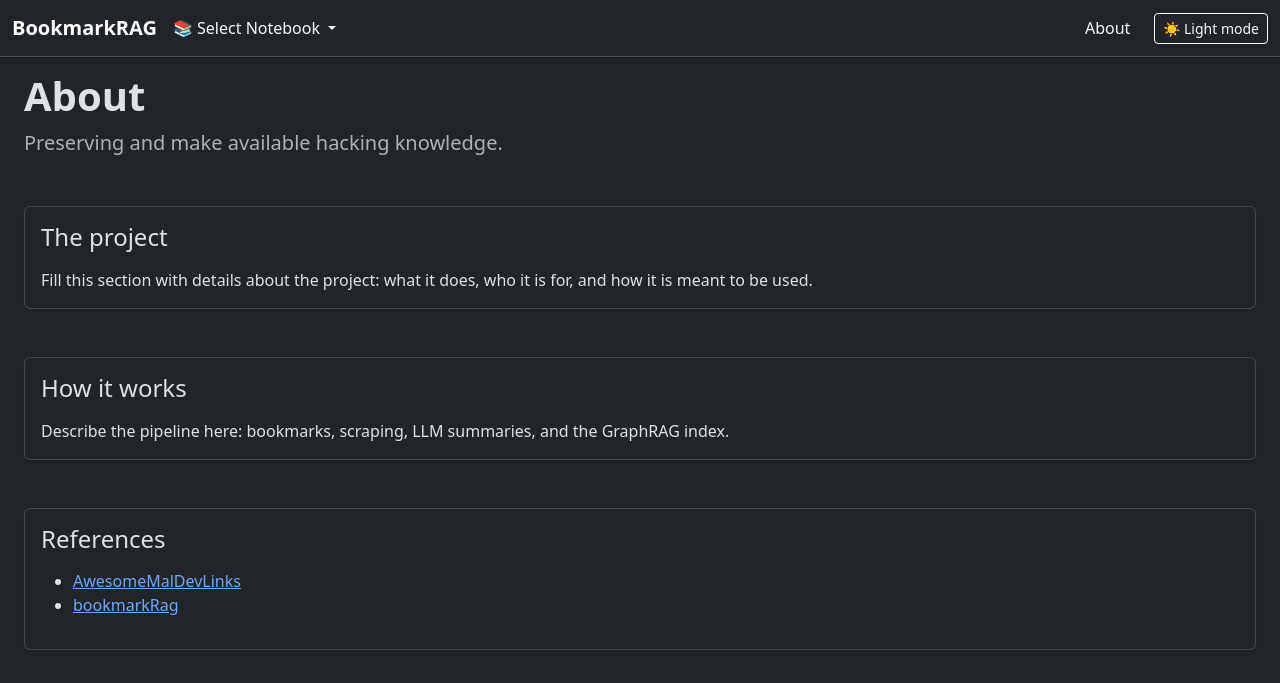
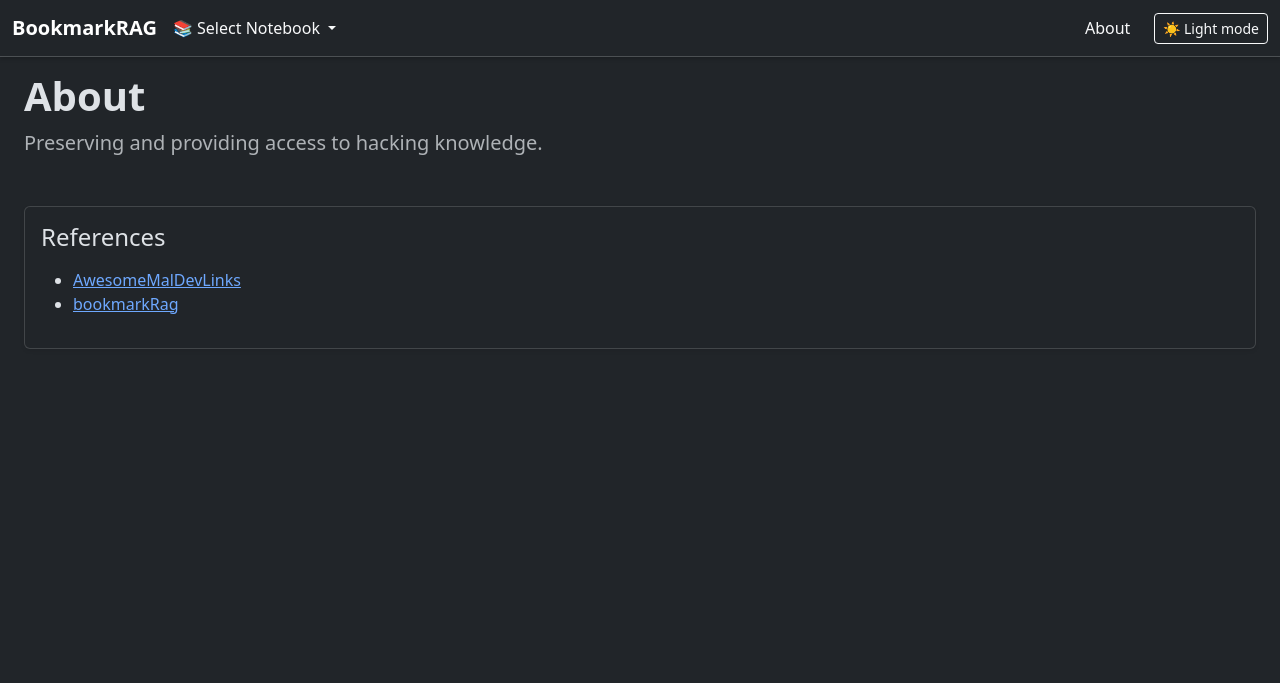
Before and after one commit to dobin/bookmarkRag, a Flask app: page /about in a window 1280 px wide. Shown: the top 683 px of the page. Run offline with Flask 3, Linux system fonts and the light colour scheme.

Commit message:
ui: update about

```diff
--- a/templates/about.html
+++ b/templates/about.html
@@ -7,15 +7,15 @@
 	<div class="mb-5">
 		<h1 class="display-6 fw-bold">About</h1>
 		<p class="lead text-muted mb-0">
-			Preserving and make available hacking knowledge.
+			Preserving and providing access to hacking knowledge.
 		</p>
 	</div>
 
+    <!--
 	<section class="mb-5" aria-labelledby="about-project-heading">
 		<div class="card shadow-sm">
 			<div class="card-body">
 				<h2 id="about-project-heading" class="h4 mb-3">The project</h2>
-				<!-- TODO: describe the project in your own words -->
 				<p class="mb-0">
 					Fill this section with details about the project: what it does, who it is
 					for, and how it is meant to be used.
@@ -28,7 +28,6 @@
 		<div class="card shadow-sm">
 			<div class="card-body">
 				<h2 id="about-how-it-works-heading" class="h4 mb-3">How it works</h2>
-				<!-- TODO: explain the pipeline (bookmarks → scraping → summaries → GraphRAG index) -->
 				<p class="mb-0">
 					Describe the pipeline here: bookmarks, scraping, LLM summaries, and the
 					GraphRAG index.
@@ -36,6 +35,7 @@
 			</div>
 		</div>
 	</section>
+    -->
 
 	<section class="mb-5" aria-labelledby="about-contact-heading">
 		<div class="card shadow-sm">
```
